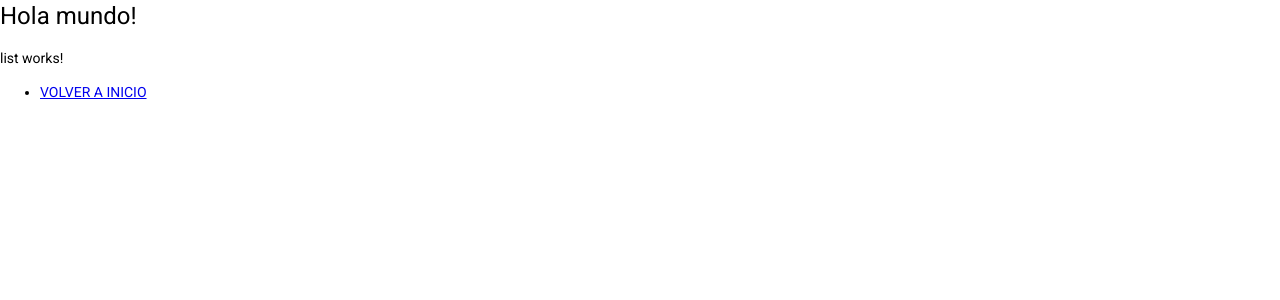
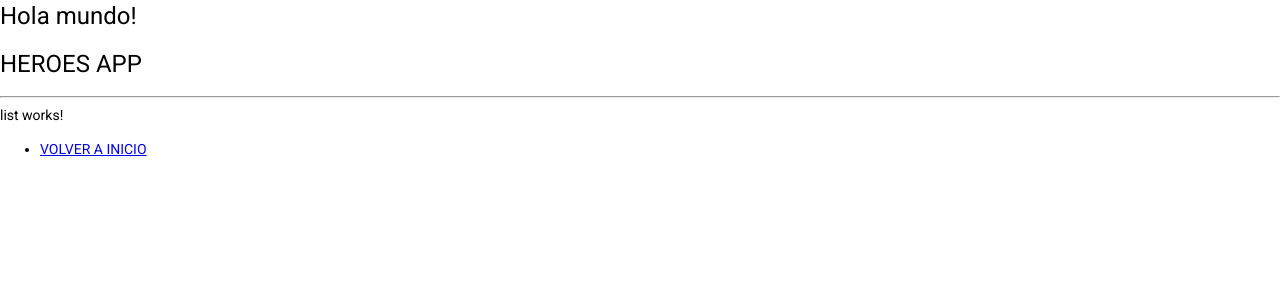
Before and after one commit to VicTMPDeV/05-heroesApp, an Angular app: page /heroes/list in a window 1280 px wide. Shown: the top 300 px of the page. Built offline with nearby package versions, Linux system fonts and the light colour scheme.

Commit message:
second router outlet implementation for Home's Component children added before

```diff
--- a/src/app/heroes/heroes-routing.module.ts
+++ b/src/app/heroes/heroes-routing.module.ts
@@ -5,10 +5,12 @@ import { AddComponent } from './pages/add/add.component';
 import { ListComponent } from './pages/list/list.component';
 import { SearchComponent } from './pages/search/search.component';
 import { GetComponent } from './pages/get/get.component';
+import { HomeComponent } from './pages/home/home.component';
 
 const routes: Routes = [
   {
     path:'',
+    component: HomeComponent,
     children:[
       {
         path:'list',
--- a/src/app/heroes/pages/home/home.component.html
+++ b/src/app/heroes/pages/home/home.component.html
@@ -1,6 +1,6 @@
-<p>home works!</p>
-<ul>
-    <li>
-        <a routerLink="/">VOLVER A INICIO</a>
-    </li>
-</ul>
+<h1>HEROES APP</h1>
+<hr/>
+<!-- https://angular.io/api/router/RouterOutlet -->
+<!-- https://codingpotions.com/angular-router#:~:text=router%2Doutlet%20es%20una%20etiqueta,componentes%20hijos%20de%20un%20componente. -->
+<!-- COLOCO OTRO ROTUER-OUTLET PARA QUE CAPTE LAS RUTAS HIJAS DE ESTE COMPONENTE PADRE QUE ES EL HOME COMPONENT -->
+<router-outlet></router-outlet>
```
